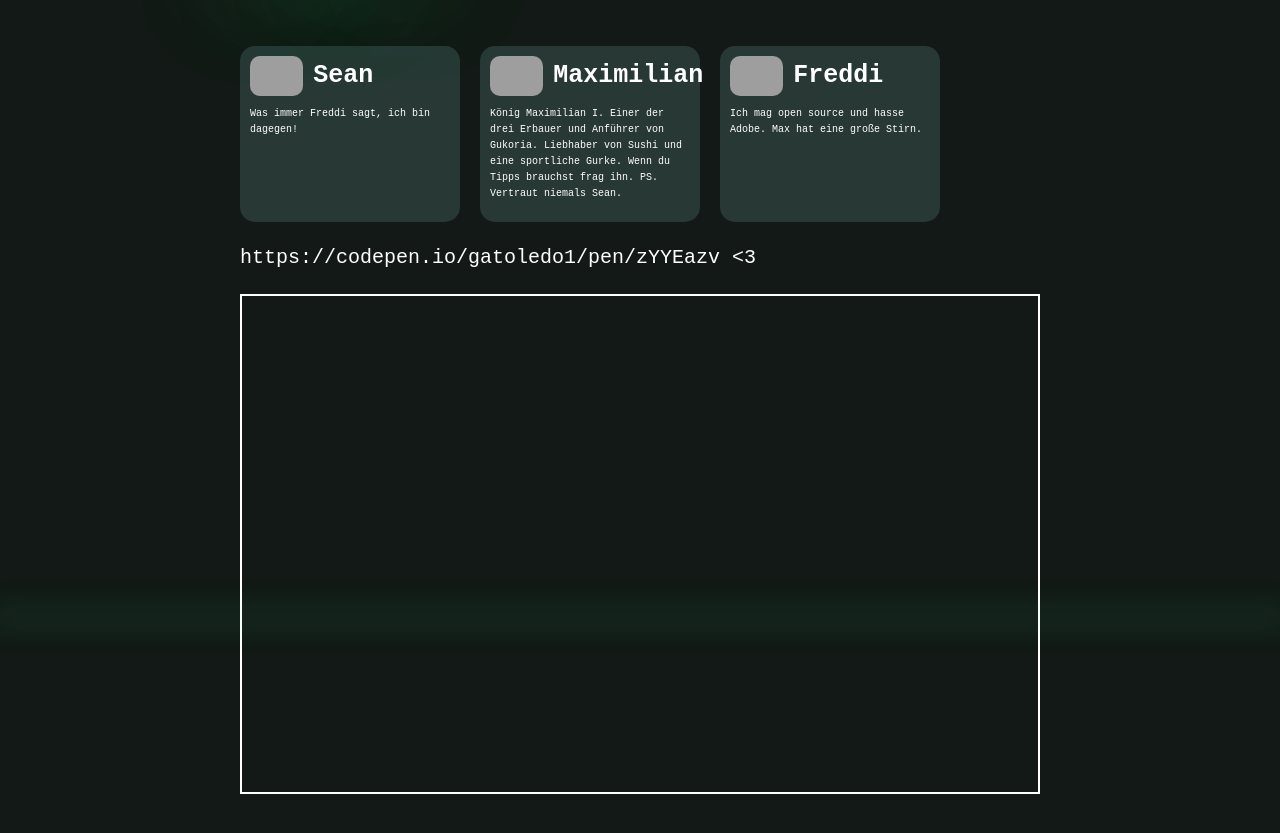
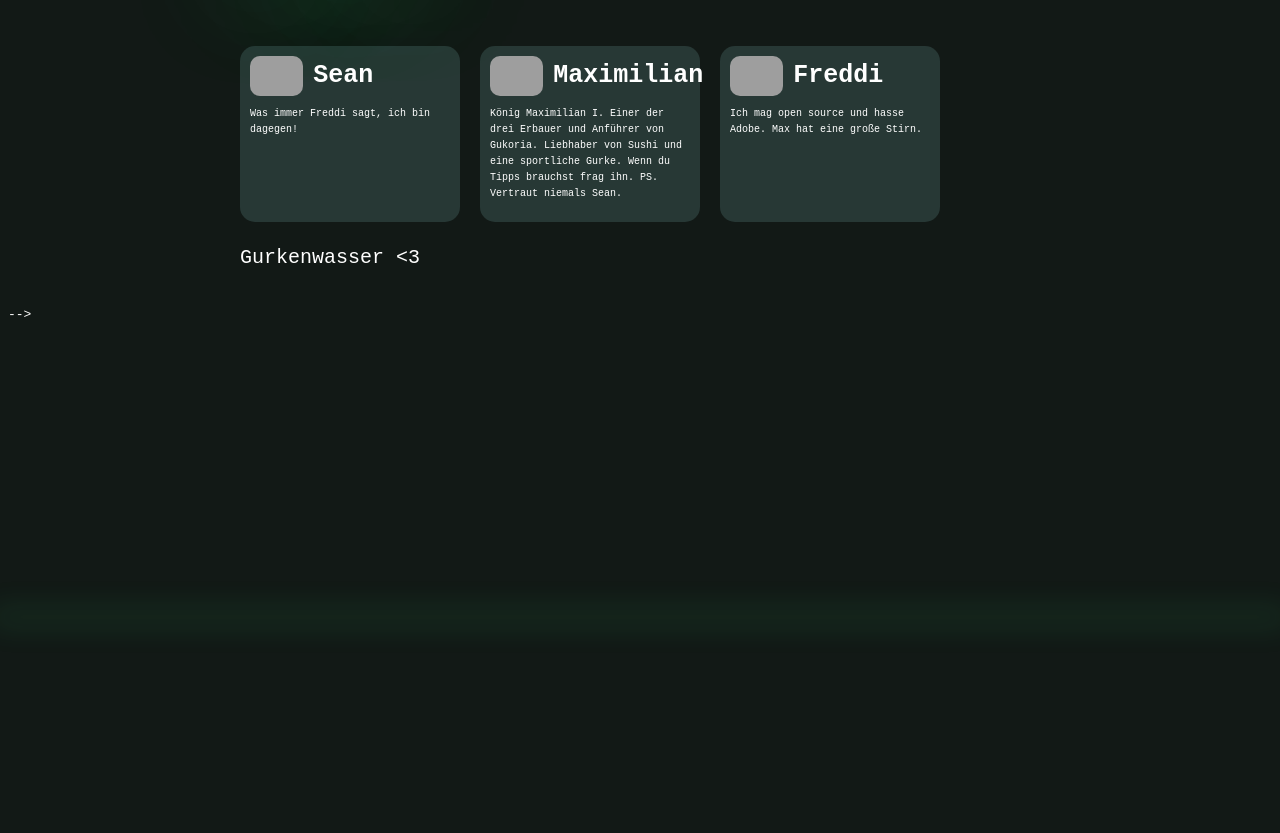
Before and after one commit to gurkenparty/website, an Astro site: page / in a window 1280 px wide. Shown: the part 183-1016 px from the top of the page. After the commit the page ends 800 px from the top, so only its background shows below. Built offline with nearby package versions, Linux system fonts and the light colour scheme; Astro itself is replaced by a stand-in of ours; grey boxes are pictures that could not be loaded; a script that the page names is missing.

Commit message:
entferne platzhalter

```diff
--- a/src/pages/index.astro
+++ b/src/pages/index.astro
@@ -36,18 +36,9 @@ import CardRow from "../components/CardRow.astro";
 				avatar="https://media.tenor.com/liFJWwwNPM8AAAAi/dessert-battlefield.gif"
 			/>
 		</CardRow>
-		<p>https://codepen.io/gatoledo1/pen/zYYEazv <3</p>
-		<p
-			class="codepen"
-			data-height="300"
-			data-default-tab="result"
-			data-slug-hash="zYYEazv"
-			data-user="gatoledo1"
-			style="height: 500px; box-sizing: border-box; display: flex; align-items: center; justify-content: center; border: 2px solid; margin: 1em 0; padding: 1em;"
-		>
-		</p>
-		<script async src="https://cpwebassets.codepen.io/assets/embed/ei.js"
-		></script>
+		<p>Gurkenwasser <3</p>
+		<!-- https://codepen.io/gatoledo1/pen/zYYEazv -->
 	</Main>
 	<Footer />
 </Layout>
+ -->
```
